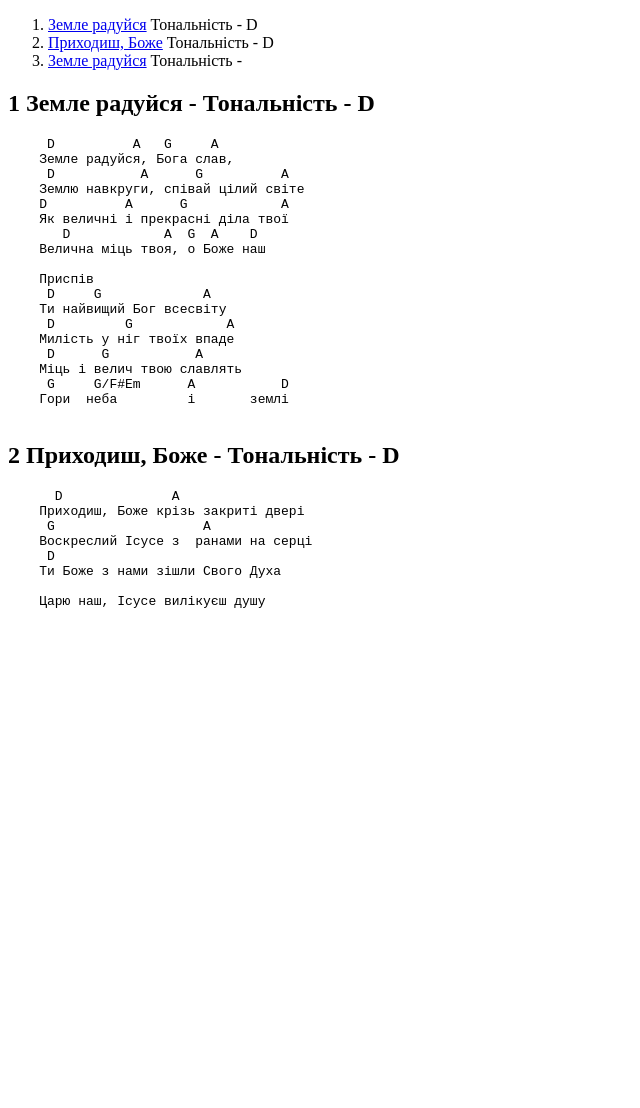
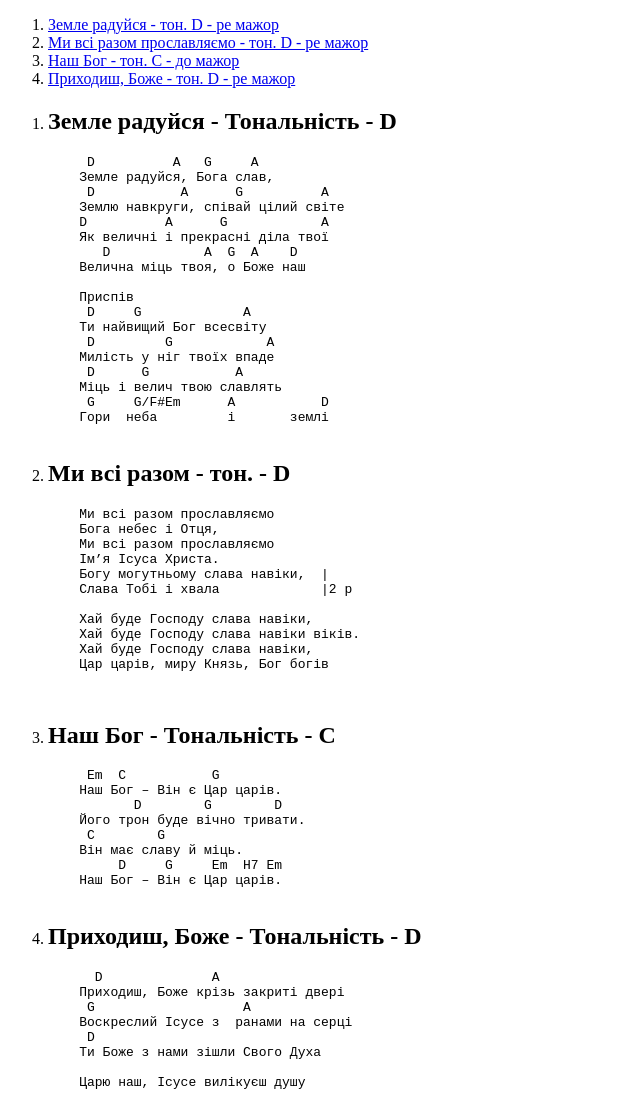
Before and after one commit to mykola21/SongMisericordia, a plain HTML site: page index.html in a window 1280 px wide. Shown: the whole page, without its empty margins (0-640 px from the left). Before the commit the page ends 800 px from the top, so only its background shows below. Drawn offline with Linux system fonts and the light colour scheme.

Commit message:
Add 2 song

```diff
--- a/index.html
+++ b/index.html
@@ -11,16 +11,20 @@
     <!-- section list -->
     <section class="list-song">
         <ol>
-            <li><a href="#song1">Земле радуйся</a> <span contenteditable="true">Тональність - D </span></li>
-            <li><a href="#song2">Приходиш, Боже</a> <span contenteditable="true">Тональність - D</span></li>
-            <li><a href="#song3">Земле радуйся</a> <span contenteditable="true">Тональність - </span></li>
+            <li><a href="#song1">Земле радуйся - тон. D - ре мажор</a> </li>
+            <li><a href="#song2">Ми всі разом прославляємо - тон. D - ре мажор</a></span></li>
+            <li><a href="#song3">Наш Бог - тон. С - до мажор</a></span></li>
+            <li><a href="#song4">Приходиш, Боже - тон. D - ре мажор</a></span></li>
+
         </ol>
     </section>
 
     <section class="id-song">
-        <h2 id="song1"><span>1</span> Земле радуйся - <span contenteditable="true">Тональність - D</span> </h2>
+       <ol>
+        <li>
+            <h2 id="song1">Земле радуйся - Тональність - D</h2>
             <!-- Багаторядкове текстове поле -->
-<pre class="sondedit">
+                <pre class="sondedit">
      D          А   G     A
     Земле радуйся, Бога слав,
      D           A      G          A
@@ -39,11 +43,45 @@
     Міць і велич твою славлять
      G     G/F#Em      A           D
     Гори  неба         і       землі
-    </pre>
+                </pre>
+            </li>
+    <li>
+        <h2 id="song2">Ми всі разом - тон. - D</h2>
+    <!-- Багаторядкове текстове поле -->
+            <pre  class="sondedit">
+    Ми всі разом прославляємо
+    Бога небес і Отця,
+    Ми всі разом прославляємо
+    Ім’я Ісуса Христа.
+    Богу могутньому слава навіки,  |
+    Слава Тобі і хвала             |2 р
 
-    <h2 id="song2"><span>2</span> Приходиш, Боже - <span contenteditable="true">Тональність - D</span></h2>
+    Хай буде Господу слава навіки,
+    Хай буде Господу слава навіки віків.
+    Хай буде Господу слава навіки,
+    Цар царів, миру Князь, Бог богів
+
+            </pre>
+        </li>
+    <li>
+        <h2 id="song3">Наш Бог - Тональність - C</h2>
     <!-- Багаторядкове текстове поле -->
-<p><pre  class="sondedit">
+            <pre  class="sondedit">
+     Em  C           G
+    Наш Бог – Він є Цар царів.
+           D        G        D
+    Його трон буде вічно тривати.
+     C        G
+    Він має славу й міць.
+         D     G     Em  H7 Em
+    Наш Бог – Він є Цар царів.
+            </pre>
+        </li>
+
+    <li>
+        <h2 id="song4">Приходиш, Боже - Тональність - D</h2>
+    <!-- Багаторядкове текстове поле -->
+            <pre  class="sondedit">
       D              A
     Приходиш, Боже крізь закриті двері
      G                   A
@@ -52,8 +90,9 @@
     Ти Боже з нами зішли Свого Духа
 
     Царю наш, Ісусе вилікуєш душу
-
-
+            </pre>
+        </li>
+    </ol>
     </section>
 </body>
 </html>
```
